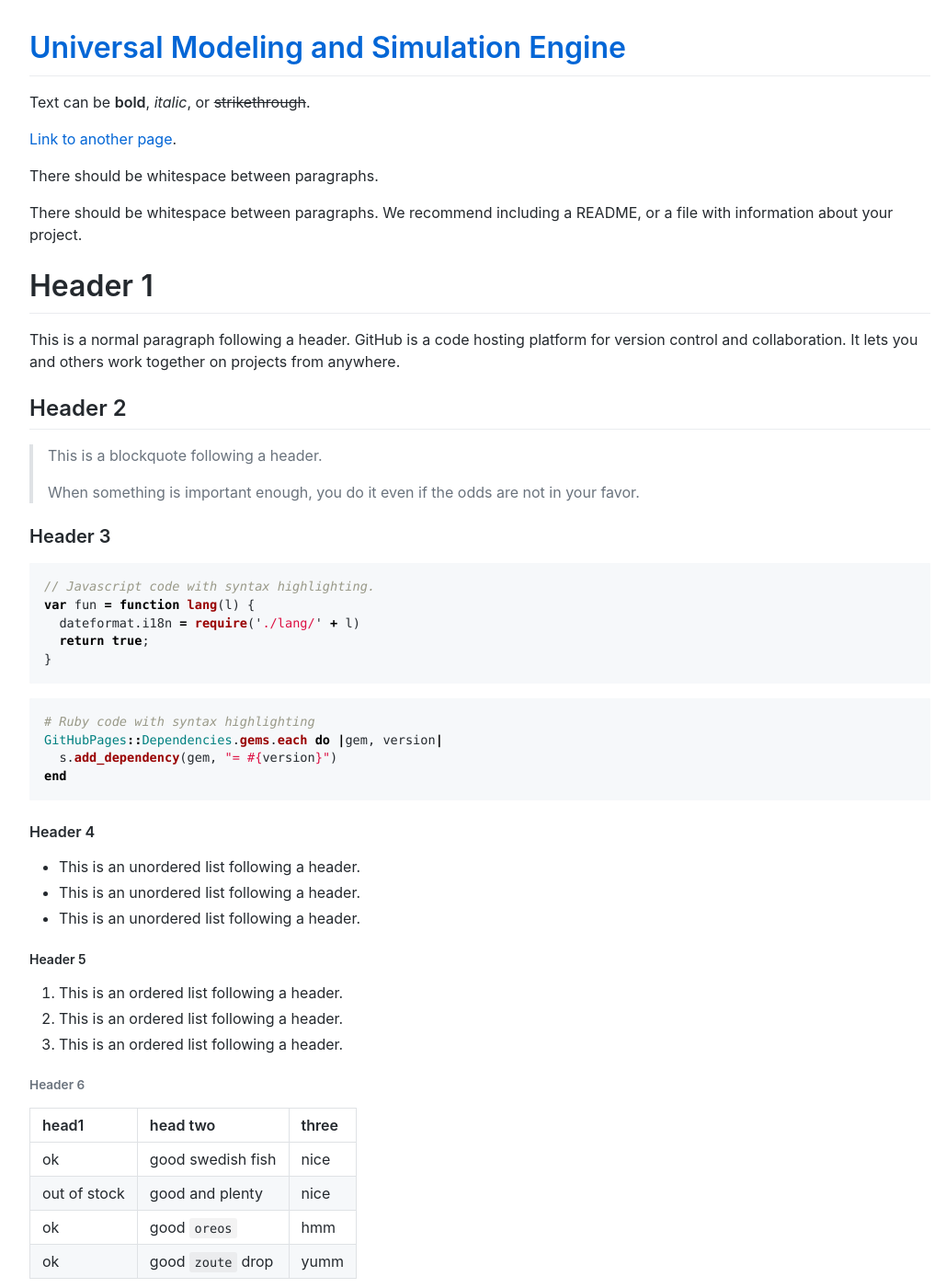
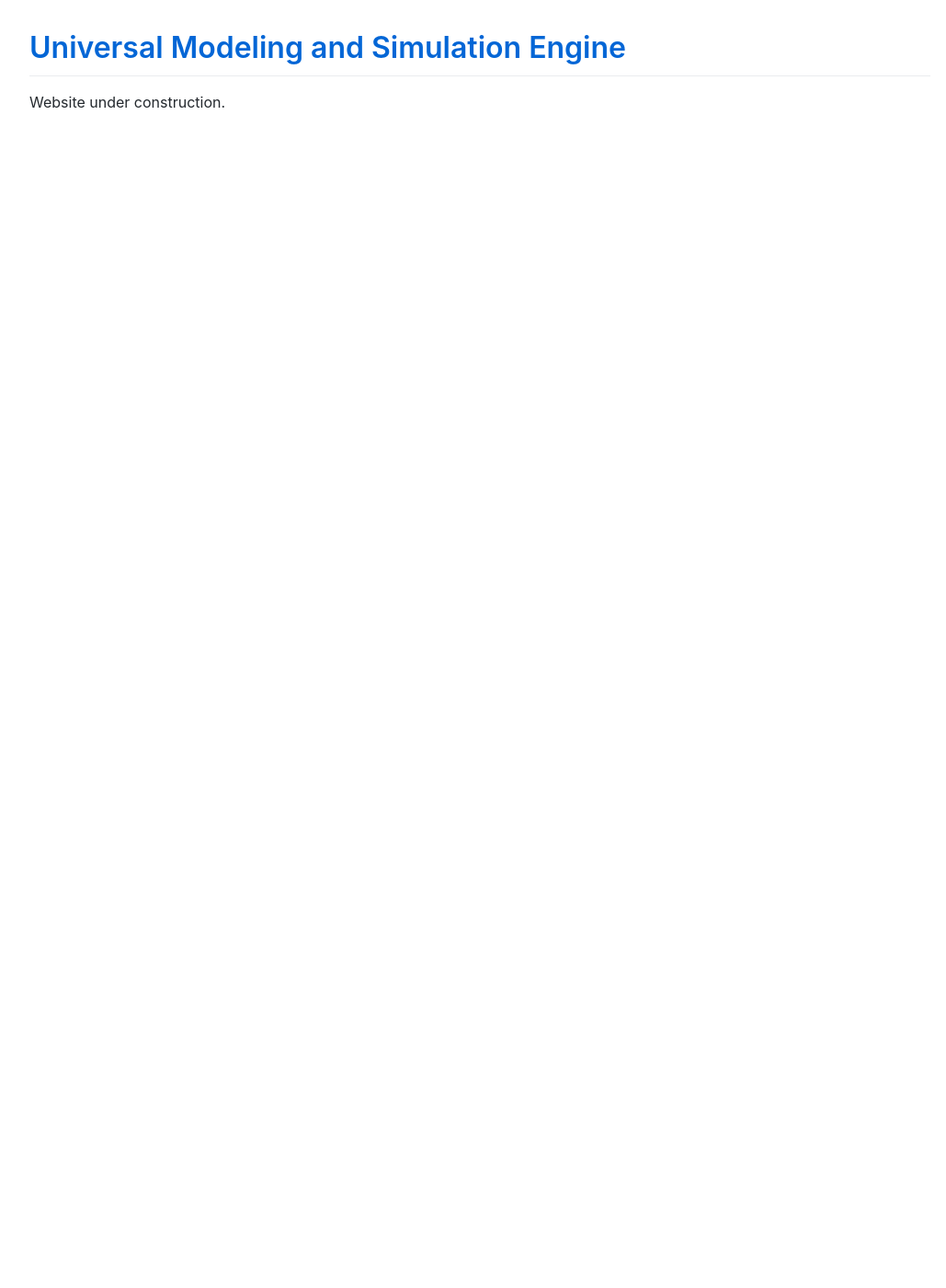
Before and after one commit to usme-project/overview, a Jekyll site: the page built from index.md, in a window 1280 px wide and 1400 px high. Shown: the whole window at 92% size, without its empty margins (118-1147 px from the left). Built offline with Jekyll 4.4.1, drawn with Linux system fonts in a browser that asks for light colours; comment, search, counter and statistics services are not loaded; some of the changed text lies outside the part shown.

Commit message:
Update index.md

````diff
--- a/index.md
+++ b/index.md
@@ -2,122 +2,4 @@
 layout: default
 ---
 
-Text can be **bold**, _italic_, or ~~strikethrough~~.
-
-[Link to another page](./another-page.html).
-
-There should be whitespace between paragraphs.
-
-There should be whitespace between paragraphs. We recommend including a README, or a file with information about your project.
-
-# Header 1
-
-This is a normal paragraph following a header. GitHub is a code hosting platform for version control and collaboration. It lets you and others work together on projects from anywhere.
-
-## Header 2
-
-> This is a blockquote following a header.
->
-> When something is important enough, you do it even if the odds are not in your favor.
-
-### Header 3
-
-```js
-// Javascript code with syntax highlighting.
-var fun = function lang(l) {
-  dateformat.i18n = require('./lang/' + l)
-  return true;
-}
-```
-
-```ruby
-# Ruby code with syntax highlighting
-GitHubPages::Dependencies.gems.each do |gem, version|
-  s.add_dependency(gem, "= #{version}")
-end
-```
-
-#### Header 4
-
-*   This is an unordered list following a header.
-*   This is an unordered list following a header.
-*   This is an unordered list following a header.
-
-##### Header 5
-
-1.  This is an ordered list following a header.
-2.  This is an ordered list following a header.
-3.  This is an ordered list following a header.
-
-###### Header 6
-
-| head1        | head two          | three |
-|:-------------|:------------------|:------|
-| ok           | good swedish fish | nice  |
-| out of stock | good and plenty   | nice  |
-| ok           | good `oreos`      | hmm   |
-| ok           | good `zoute` drop | yumm  |
-
-### There's a horizontal rule below this.
-
-* * *
-
-### Here is an unordered list:
-
-*   Item foo
-*   Item bar
-*   Item baz
-*   Item zip
-
-### And an ordered list:
-
-1.  Item one
-1.  Item two
-1.  Item three
-1.  Item four
-
-### And a nested list:
-
-- level 1 item
-  - level 2 item
-  - level 2 item
-    - level 3 item
-    - level 3 item
-- level 1 item
-  - level 2 item
-  - level 2 item
-  - level 2 item
-- level 1 item
-  - level 2 item
-  - level 2 item
-- level 1 item
-
-### Small image
-
-![Octocat](https://github.githubassets.com/images/icons/emoji/octocat.png)
-
-### Large image
-
-![Branching](https://guides.github.com/activities/hello-world/branching.png)
-
-
-### Definition lists can be used with HTML syntax.
-
-<dl>
-<dt>Name</dt>
-<dd>Godzilla</dd>
-<dt>Born</dt>
-<dd>1952</dd>
-<dt>Birthplace</dt>
-<dd>Japan</dd>
-<dt>Color</dt>
-<dd>Green</dd>
-</dl>
-
-```
-Long, single-line code blocks should not wrap. They should horizontally scroll if they are too long. This line should be long enough to demonstrate this.
-```
-
-```
-The final element.
-```
+Website under construction.
````
